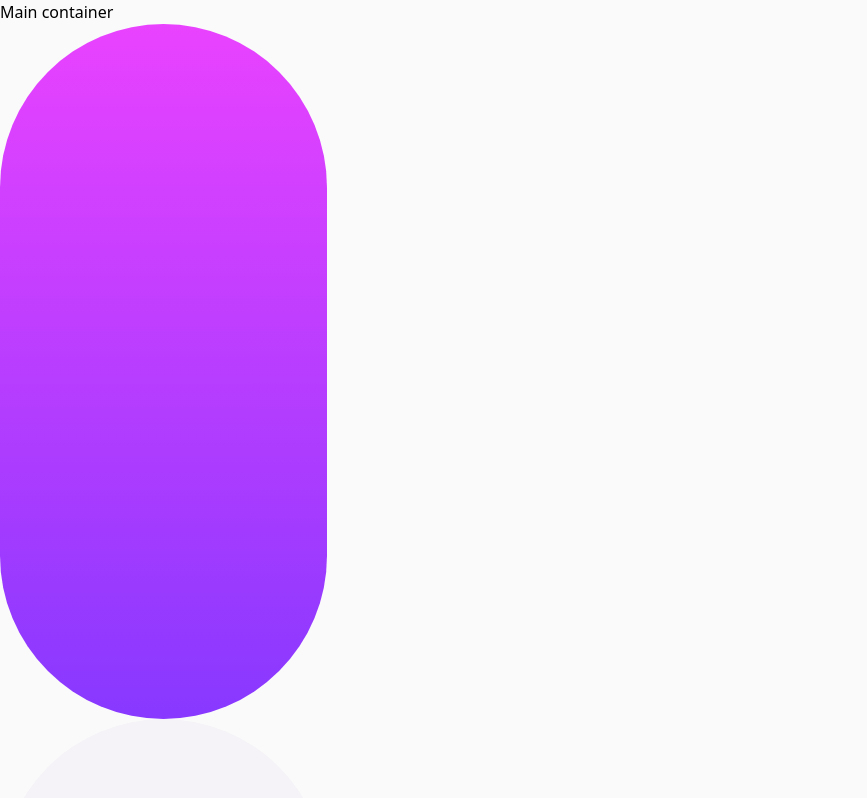
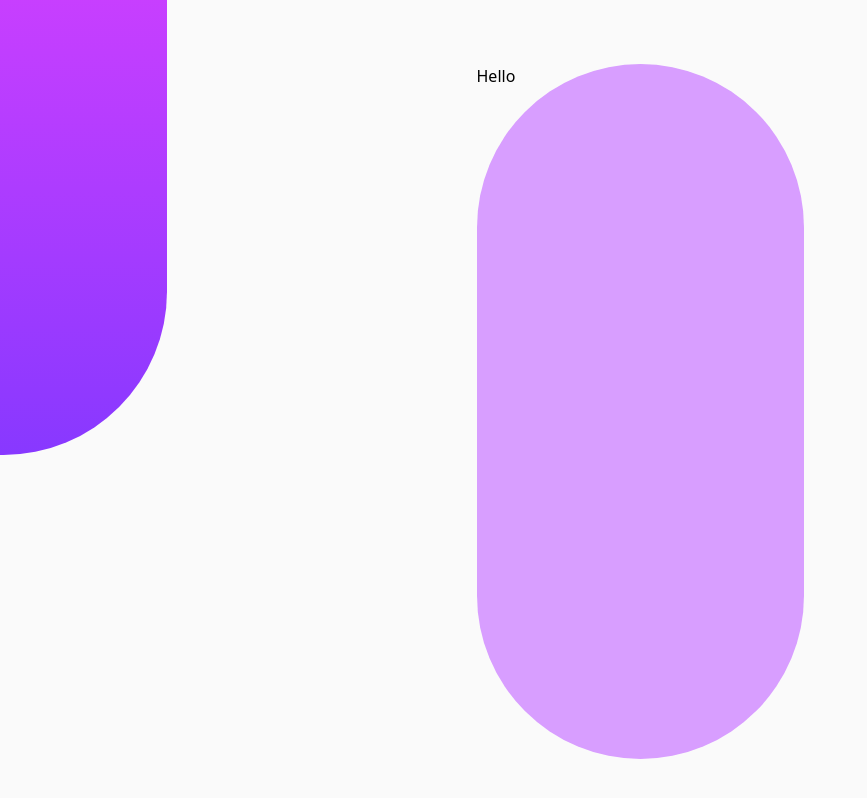
Before and after one commit to bryanmagalong/chat-app-css-react, a React (Create React App) app: page / in a window 1280 px wide. Shown: the top 798 px of the page, without its empty margins (0-867 px from the left). Built offline with nearby package versions, Linux system fonts and the light colour scheme.

Commit message:
feat: add decorative divs in app background

```diff
--- a/src/App.js
+++ b/src/App.js
@@ -1,13 +1,16 @@
 import React from 'react';
+import ContentWrapper from './components/ContentWrapper';
 
-function App() {
-  return (
-    <div className="container bg-very-light-grayish">
-      Main container
-      <div className="decorative bg-gradient-to-t from-light-violet to-light-magenta" />
-      <div className="decorative bg-light-grayish-violet" />
-    </div>
-  );
-}
+const App = () => (
+  <div className="container relative bg-very-light-grayish overflow-hidden">
+    <div className="absolute -left-40 -top-60 decorative bg-gradient-to-t from-light-violet to-light-magenta" />
+    <div className="absolute decorative bg-light-grayish-violet -right-40 -bottom-80" />
+    <ContentWrapper>
+      <div className="relative">
+        <div className="decorative bg-pale-violet mx-auto">Hello</div>
+      </div>
+    </ContentWrapper>
+  </div>
+);
 
 export default App;
```
